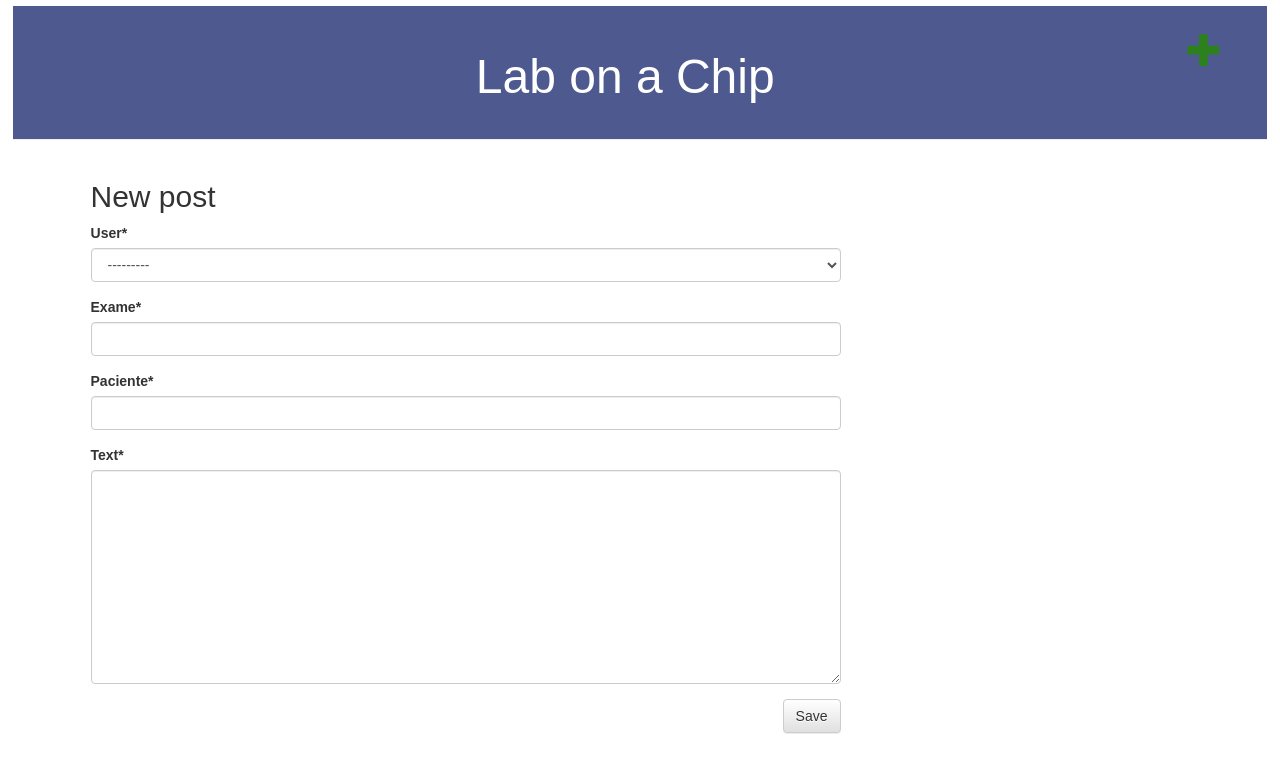
After one commit to geovanimendonca/my-first-site, a Django app: page /post/new/ in a window 1280 px wide. The commit adds this page. Shown: the top 773 px of the page. Run offline with Django 3.2, Linux system fonts and the light colour scheme; some libraries are stand-ins or nearby versions.

Commit message:
Login, Logout, Register e posts

```diff
--- a/Comandos.txt
+++ b/Comandos.txt
@@ -25,6 +25,7 @@ git push (upload para o github)
 
 Atualizar PythonAnywhere
 git pull
+git reset --hard (para resetar em casos de erro)
 ir para aba Web e dar RELOAD
 
 Atualizar CSS
--- /dev/null
+++ b/lab/forms.py
@@ -0,0 +1,9 @@
+from django import forms
+
+from .models import Post
+
+class PostForm(forms.ModelForm):
+
+    class Meta:
+        model = Post
+        fields = ('user', 'Exame','Paciente','text',)
--- a/lab/models.py
+++ b/lab/models.py
@@ -1,8 +1,27 @@
 from django.conf import settings
 from django.db import models
 from django.utils import timezone
+from django.contrib.auth.models import User
 
 
+
+
+class Post(models.Model):
+    user = models.ForeignKey(User, on_delete=models.CASCADE)
+    Exame = models.CharField(max_length=150)
+    Paciente = models.CharField(max_length=150)
+    text = models.TextField()
+    created_date = models.DateTimeField(default=timezone.now)
+    published_date = models.DateTimeField(blank=True, null=True)
+
+    def publish(self):
+        self.published_date = timezone.now()
+        self.save()
+
+    def __str__(self):
+        return self.Exame
+
+'''
 class Post(models.Model):
     author = models.ForeignKey(settings.AUTH_USER_MODEL, on_delete=models.CASCADE)
     title = models.CharField(max_length=200)
@@ -16,3 +35,5 @@ class Post(models.Model):
 
     def __str__(self):
         return self.title
+
+'''
--- a/lab/static/css/lab.css
+++ b/lab/static/css/lab.css
@@ -12,17 +12,16 @@ body {
 
 
 .page-header {
-    background-color: #011052;
+    background-color: #061763b6;
     margin-top: 0;
 
     padding: 2% 2% 2% 4%;
 }
 
 .page-header h1, .page-header h1 a, .page-header h1 a:visited, .page-header h1 a:active {
-    color: #773f3f;
+    color: #ffffff;
     font-size: 36pt;
     text-align: center;
-    text
     text-decoration: solid;
 }
 
--- a/lab/templates/lab/base.html
+++ b/lab/templates/lab/base.html
@@ -9,7 +9,8 @@
     </head>
     <body>
         <div class="page-header">
-            <h1><a href="/">Lab on a chip</a></h1>
+            <a href="{% url 'post_new' %}" class="top-menu"><span class="glyphicon glyphicon-plus"></span></a>
+            <h1><a href="/">Lab on a Chip</a></h1>
         </div>
         <div class="content container">
 
--- /dev/null
+++ b/lab/templates/lab/post_edit.html
@@ -0,0 +1,9 @@
+{% extends 'lab/base.html' %}
+{% load crispy_forms_tags %}
+{% block content %}
+    <h2>New post</h2>
+    <form method="POST" class="post-form">{% csrf_token %}
+        {{ form|crispy }}
+        <button type="submit" class="save btn btn-default">Save</button>
+    </form>
+{% endblock %}
--- a/lab/urls.py
+++ b/lab/urls.py
@@ -4,4 +4,6 @@ from . import views
 urlpatterns = [
     path('', views.post_list, name='post_list'),
     path('post/<int:pk>/', views.post_detail, name='post_detail'),
+    path('post/new/', views.post_new, name='post_new'),
+
 ]
--- a/lab/views.py
+++ b/lab/views.py
@@ -1,7 +1,9 @@
 from django.shortcuts import render
 from django.utils import timezone
 from .models import Post
+from .forms import PostForm
 from django.shortcuts import render, get_object_or_404
+from django.shortcuts import redirect
 
 
 # Create your views here.
@@ -13,5 +15,20 @@ def post_detail(request, pk):
     post = get_object_or_404(Post, pk=pk)
     return render(request, 'lab/post_detail.html', {'post': post})
 
+def post_new(request):
+     if request.method == "POST":
+         form = PostForm(request.POST)
+         if form.is_valid():
+             post = form.save(commit=False)
+             post.author = request.user
+             post.published_date = timezone.now()
+             post.save()
+             return redirect('post_detail', pk=post.pk)
+     else:
+         form = PostForm()
+     return render(request, 'lab/post_edit.html', {'form': form})
+
+
+
 def register(response):
     return render()
--- a/register/views.py
+++ b/register/views.py
@@ -7,7 +7,7 @@ def register(response):
         form = RegisterForm(response.POST)
         if form.is_valid():
             form.save()
-        return redirect('/accounts/login')
+        return redirect('/login')
     else:
         form = RegisterForm()
 
```
Also changed, not shown: lab/templates/lab/post_list.html (+6 -4 lines), lab/admin.py (line endings or trailing spaces), lab/migrations/0001_initial.py, lab/migrations/0002_task.py (deleted), lab/migrations/0003_delete_task.py (deleted).
